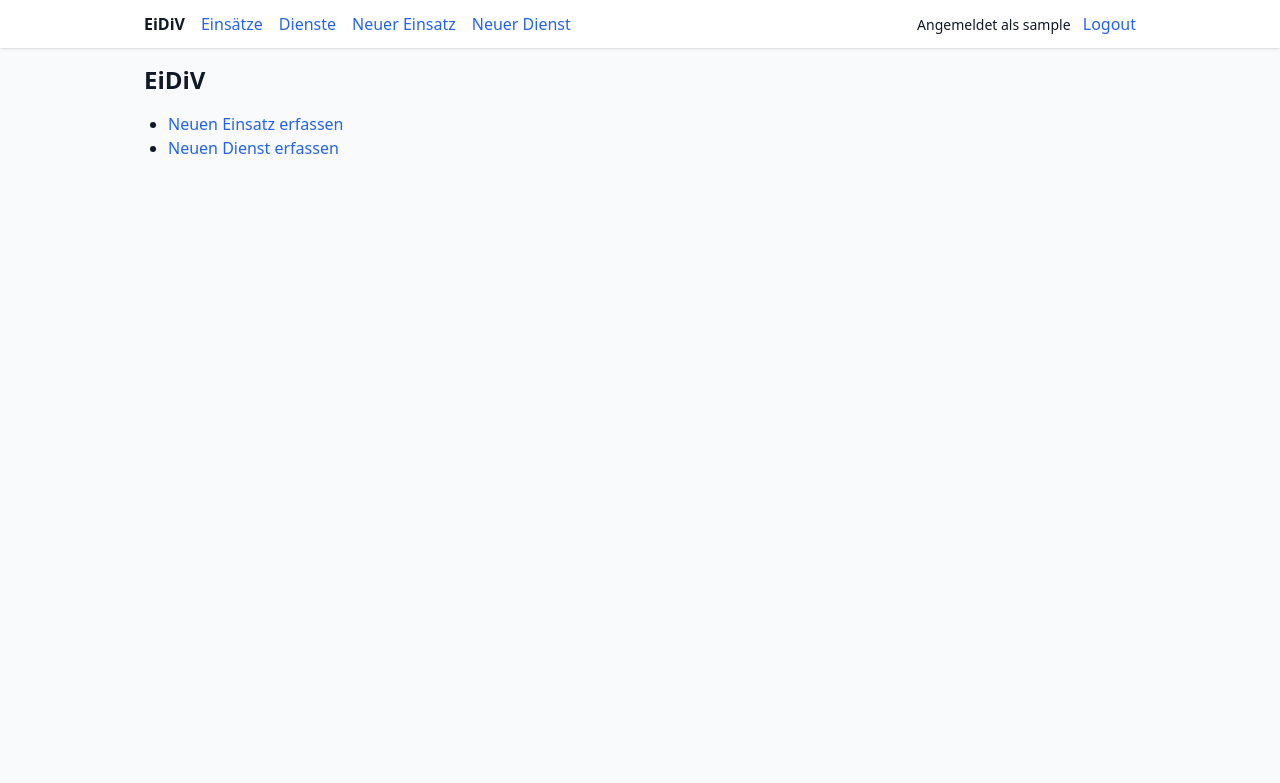
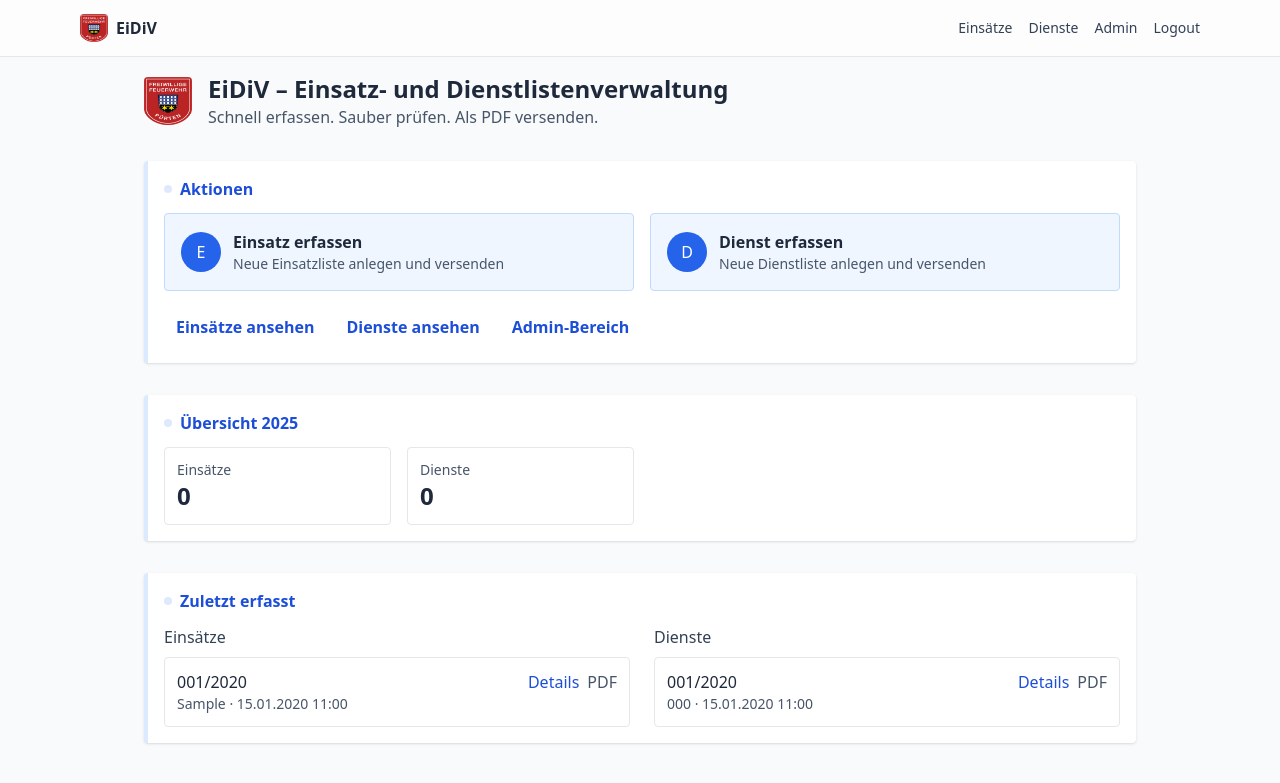
Before and after one commit to dan-chem/eidiv, a Django app: page / in a window 1280 px wide. Shown: the top 783 px of the page. Run offline with Django 5.2, Linux system fonts and the light colour scheme; a user stored in the database is signed in; tables that the repository leaves empty hold one stand-in row (values such as "Sample post"); some libraries are stand-ins or nearby versions.

Commit message:
startseite und navbar angepasst

```diff
--- a/core/views.py
+++ b/core/views.py
@@ -3,10 +3,27 @@ from django.shortcuts import render
 from django.http import JsonResponse
 from .models import Mitglied
 from django.contrib.auth.decorators import login_required
+from django.utils import timezone
 
 @login_required
 def index(request):
-    return render(request, 'index.html')
+    from einsatz.models import Einsatz
+    from dienst.models import Dienst
+
+    year = timezone.now().year
+    einsatz_count = Einsatz.objects.filter(year=year).count()
+    dienst_count = Dienst.objects.filter(year=year).count()
+
+    recent_einsaetze = Einsatz.objects.select_related("stichwort").order_by("-year", "-seq")[:5]
+    recent_dienste = Dienst.objects.order_by("-year", "-seq")[:5]
+
+    return render(request, "index.html", {
+        "year": year,
+        "einsatz_count": einsatz_count,
+        "dienst_count": dienst_count,
+        "recent_einsaetze": recent_einsaetze,
+        "recent_dienste": recent_dienste,
+    })
 
 def api_mitglied_agt(request, pk: int):
     """
--- a/templates/base.html
+++ b/templates/base.html
@@ -1,3 +1,4 @@
+{% load static %}
 <!doctype html>
 <html lang="de">
 <head>
@@ -119,23 +120,17 @@ td.agt-off input {
   <script src="https://unpkg.com/htmx.org@1.9.12"></script>
 </head>
 <body class="bg-gray-50 text-gray-900">
-  <nav class="bg-white shadow">
-  <div class="max-w-5xl mx-auto px-4 py-3 flex gap-4 items-center">
-    <a href="/" class="font-semibold">EiDiV</a>
-    <a href="/einsatz/" class="text-blue-600 hover:underline">Einsätze</a>
-    <a href="/dienst/" class="text-blue-600 hover:underline">Dienste</a>
-    <a href="/einsatz/neu" class="text-blue-600 hover:underline">Neuer Einsatz</a>
-    <a href="/dienst/neu" class="text-blue-600 hover:underline">Neuer Dienst</a>
-    <div class="ml-auto">
-      {% if request.user.is_authenticated %}
-        <span class="text-sm mr-2">Angemeldet als {{ request.user.username }}</span>
-        <form method="post" action="{% url 'logout' %}" style="display:inline;">
-  {% csrf_token %}
-  <button type="submit" class="text-blue-600 hover:underline">Logout</button>
-</form>
-      {% else %}
-        <a href="{% url 'login' %}" class="text-blue-600 hover:underline">Login</a>
-      {% endif %}
+  <nav class="bg-white/80 backdrop-blur supports-[backdrop-filter]:bg-white/60 border-b">
+  <div class="max-w-6xl mx-auto px-4 h-14 flex items-center justify-between">
+    <a href="{% url 'index' %}" class="flex items-center gap-2">
+      <img src="{% static 'brand/logo.png' %}" alt="" class="h-7 w-7 rounded" onerror="this.style.display='none'">
+      <span class="font-semibold text-slate-800">EiDiV</span>
+    </a>
+    <div class="flex items-center gap-4 text-sm">
+      <a href="{% url 'einsatz_liste' %}" class="text-slate-700 hover:text-brand-700">Einsätze</a>
+      <a href="{% url 'dienst_liste' %}" class="text-slate-700 hover:text-brand-700">Dienste</a>
+      {% if request.user.is_staff %}<a href="{% url 'admin:index' %}" class="text-slate-700 hover:text-brand-700">Admin</a>{% endif %}
+      <a href="{% url 'logout' %}" class="text-slate-700 hover:text-brand-700">Logout</a>
     </div>
   </div>
 </nav>
--- a/templates/index.html
+++ b/templates/index.html
@@ -1,8 +1,128 @@
 {% extends "base.html" %}
+{% load static %}
 {% block content %}
-<h1 class="text-2xl font-bold mb-4">EiDiV</h1>
-<ul class="list-disc pl-6">
-  <li><a class="text-blue-600 hover:underline" href="/einsatz/neu">Neuen Einsatz erfassen</a></li>
-  <li><a class="text-blue-600 hover:underline" href="/dienst/neu">Neuen Dienst erfassen</a></li>
-</ul>
+<div class="max-w-5xl mx-auto space-y-8">
+
+  <!-- Hero -->
+  <header class="flex items-center gap-4">
+    <img src="{% static 'brand/logo.png' %}" alt="EiDiV" class="h-12 w-12 rounded" onerror="this.style.display='none'">
+    <div>
+      <h1 class="text-2xl font-semibold text-slate-800">EiDiV – Einsatz- und Dienstlistenverwaltung</h1>
+      <p class="text-slate-600">Schnell erfassen. Sauber prüfen. Als PDF versenden.</p>
+    </div>
+  </header>
+
+  <!-- Quick Actions -->
+  <section class="bg-white p-4 rounded shadow">
+    <h2 class="font-semibold mb-3">Aktionen</h2>
+    <div class="grid grid-cols-1 md:grid-cols-2 gap-4">
+      <a href="{% url 'einsatz_neu' %}" class="block rounded border border-brand-200 bg-brand-50 hover:bg-brand-100 transition p-4">
+        <div class="flex items-center gap-3">
+          <span class="inline-flex h-10 w-10 items-center justify-center rounded-full bg-brand-600 text-white">E</span>
+          <div>
+            <div class="font-semibold text-slate-800">Einsatz erfassen</div>
+            <div class="text-sm text-slate-600">Neue Einsatzliste anlegen und versenden</div>
+          </div>
+        </div>
+      </a>
+      <a href="{% url 'dienst_neu' %}" class="block rounded border border-brand-200 bg-brand-50 hover:bg-brand-100 transition p-4">
+        <div class="flex items-center gap-3">
+          <span class="inline-flex h-10 w-10 items-center justify-center rounded-full bg-brand-600 text-white">D</span>
+          <div>
+            <div class="font-semibold text-slate-800">Dienst erfassen</div>
+            <div class="text-sm text-slate-600">Neue Dienstliste anlegen und versenden</div>
+          </div>
+        </div>
+      </a>
+    </div>
+
+    <div class="mt-4 flex flex-wrap gap-2">
+      <a href="{% url 'einsatz_liste' %}" class="btn btn-ghost">Einsätze ansehen</a>
+      <a href="{% url 'dienst_liste' %}" class="btn btn-ghost">Dienste ansehen</a>
+      {% if request.user.is_staff %}
+        <a href="{% url 'admin:index' %}" class="btn btn-ghost">Admin-Bereich</a>
+      {% endif %}
+    </div>
+  </section>
+
+  <!-- Kennzahlen -->
+  <section class="bg-white p-4 rounded shadow">
+    <h2 class="font-semibold mb-3">Übersicht {{ year }}</h2>
+    <div class="grid grid-cols-2 md:grid-cols-4 gap-4">
+      <div class="rounded border bg-white p-3">
+        <div class="text-sm text-slate-600">Einsätze</div>
+        <div class="text-2xl font-semibold text-slate-800">{{ einsatz_count }}</div>
+      </div>
+      <div class="rounded border bg-white p-3">
+        <div class="text-sm text-slate-600">Dienste</div>
+        <div class="text-2xl font-semibold text-slate-800">{{ dienst_count }}</div>
+      </div>
+    </div>
+  </section>
+
+  <!-- Zuletzt erfasst -->
+  <section class="bg-white p-4 rounded shadow">
+    <h2 class="font-semibold mb-3">Zuletzt erfasst</h2>
+    <div class="grid grid-cols-1 md:grid-cols-2 gap-6">
+      <!-- Einsätze -->
+      <div>
+        <h3 class="font-medium text-slate-700 mb-2">Einsätze</h3>
+        <ul class="space-y-2">
+          {% for e in recent_einsaetze %}
+          <li class="flex items-start justify-between gap-3 rounded border p-3 hover:bg-slate-50">
+            <div>
+              <div class="font-medium text-slate-800">{{ e.nummer_formatiert }}</div>
+              <div class="text-sm text-slate-600">
+                {% if e.stichwort %}{{ e.stichwort.bezeichnung }}{% else %}—{% endif %}
+                · {{ e.start_dt|date:"d.m.Y H:i" }}
+              </div>
+            </div>
+            <div class="flex items-center gap-2">
+              <a href="{% url 'einsatz_detail' e.id %}" class="text-brand-700 hover:underline">Details</a>
+              <a href="{% url 'einsatz_pdf' e.id %}" class="text-slate-600 hover:underline">PDF</a>
+            </div>
+          </li>
+          {% empty %}
+          <li class="text-sm text-slate-500">Noch keine Einträge.</li>
+          {% endfor %}
+        </ul>
+      </div>
+
+      <!-- Dienste -->
+      <div>
+        <h3 class="font-medium text-slate-700 mb-2">Dienste</h3>
+        <ul class="space-y-2">
+          {% for d in recent_dienste %}
+          <li class="flex items-start justify-between gap-3 rounded border p-3 hover:bg-slate-50">
+            <div>
+              <div class="font-medium text-slate-800">{{ d.nummer_formatiert }}</div>
+              <div class="text-sm text-slate-600">
+                {{ d.titel|default:"—" }} · {{ d.start_dt|date:"d.m.Y H:i" }}
+              </div>
+            </div>
+            <div class="flex items-center gap-2">
+              <a href="{% url 'dienst_detail' d.id %}" class="text-brand-700 hover:underline">Details</a>
+              <a href="{% url 'dienst_pdf' d.id %}" class="text-slate-600 hover:underline">PDF</a>
+            </div>
+          </li>
+          {% empty %}
+          <li class="text-sm text-slate-500">Noch keine Einträge.</li>
+          {% endfor %}
+        </ul>
+      </div>
+    </div>
+  </section>
+
+</div>
+
+<!-- Tastaturkürzel: E=Einsatz neu, D=Dienst neu -->
+<script>
+  (function(){
+    document.addEventListener('keydown', (e)=>{
+      if (e.target && ['INPUT','TEXTAREA','SELECT'].includes(e.target.tagName)) return;
+      if (e.key === 'e' || e.key === 'E') { window.location.href = "{% url 'einsatz_neu' %}"; }
+      if (e.key === 'd' || e.key === 'D') { window.location.href = "{% url 'dienst_neu' %}"; }
+    });
+  })();
+</script>
 {% endblock %}
```
Also changed, not shown: dienst/migrations/0003_alter_dienstteilnahme_options.py (added), einsatz/migrations/0002_alter_einsatzteilnahme_options.py (added), static/brand/logo.png (added).
